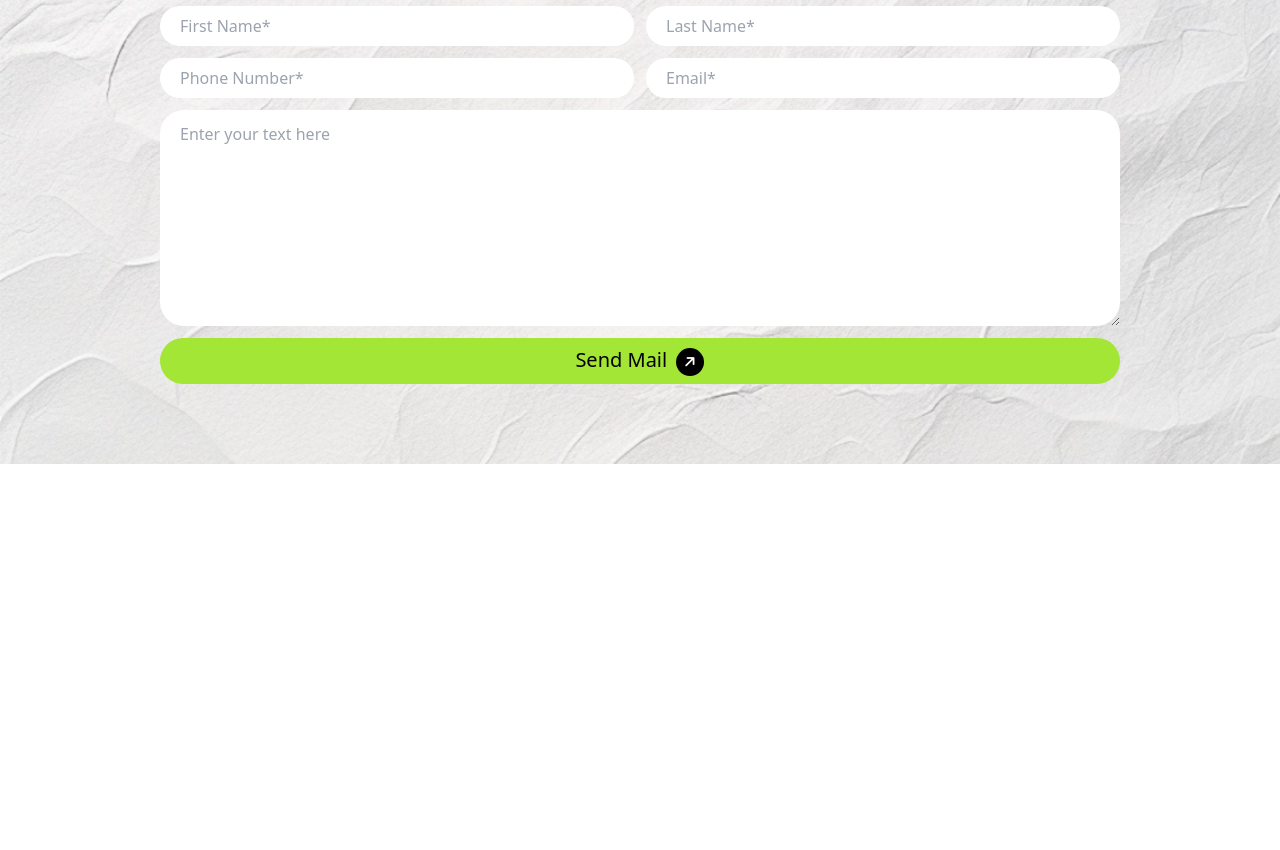
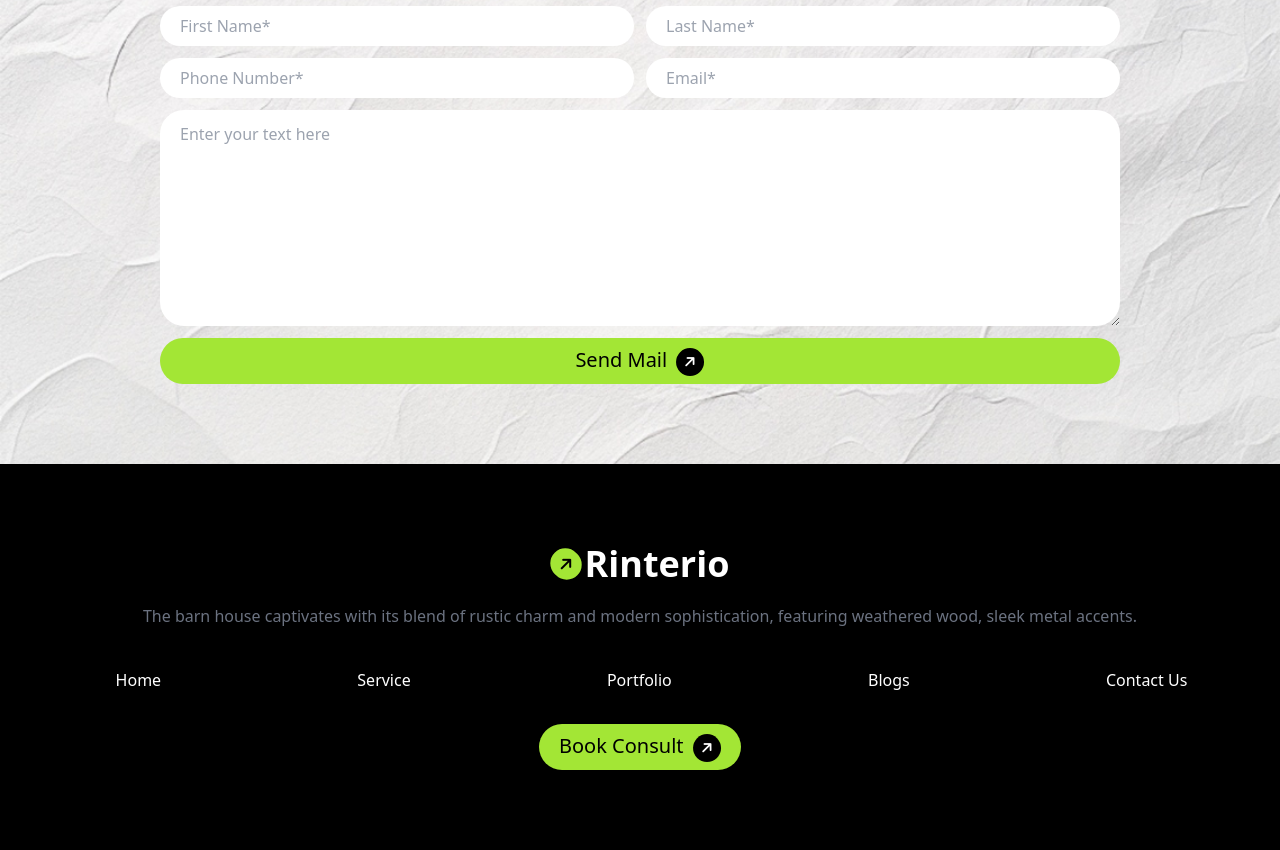
Before and after one commit to tarekrahman-coder/house, a plain HTML site: page index.html in a window 1280 px wide. Shown: the part 4607-5457 px from the top of the page. Before the commit the page ends 5071 px from the top, so only its background shows below. Drawn offline with nearby package versions, Linux system fonts and the light colour scheme.

Commit message:
Add: footer section added

```diff
--- a/index.html
+++ b/index.html
@@ -430,6 +430,38 @@
                 </div>
               </section>
 
+              <!-- footer -->
+              <footer class="bg-black py-20">
+
+                <div class="container mx-auto px-4 text-center">
+
+                 <!-- footer logo -->
+                  <div class="flex items-center justify-center gap-1 te">
+                    <i class="fa-solid fa-arrow-right bg-lime-400 p-2 md:p-2 rounded-2xl md:rounded-3xl text-black -rotate-45"></i>
+                    <h3 class=" text-3xl md:text-4xl font-bold text-white">Rinterio</h3>
+                  </div>
+
+                  <p class="text-gray-500 mt-5 mb-10">
+                  The barn house captivates with its blend of rustic charm and modern sophistication, featuring weathered wood, sleek metal accents.
+                  </p>
+
+                  <!-- footer items -->
+                  <div class="flex flex-col md:flex-row gap-5 justify-around mb-8">
+                    <li><a class="text-white" href="#">Home</a></li>
+                    <li><a class="text-white" href="#">Service</a></li>
+                    <li><a class="text-white" href="#">Portfolio</a></li>
+                    <li><a class="text-white" href="#">Blogs</a></li>
+                    <li><a class="text-white" href="#">Contact Us</a></li>
+                  </div>
+
+                  <!-- footer btn -->
+                  <button class="bg-lime-400 py-2 px-5 rounded-3xl text-xl font-medium w-96 md:w-auto ">Book Consult
+                  <i class="fa-solid fa-arrow-right bg-black py-1 px-2 rounded-5xl ml-1 md:rounded-3xl text-white -rotate-45 text-sm"></i>
+                  </button>
+
+                </div>
+              </footer>
+
     </main>
 
 
```
